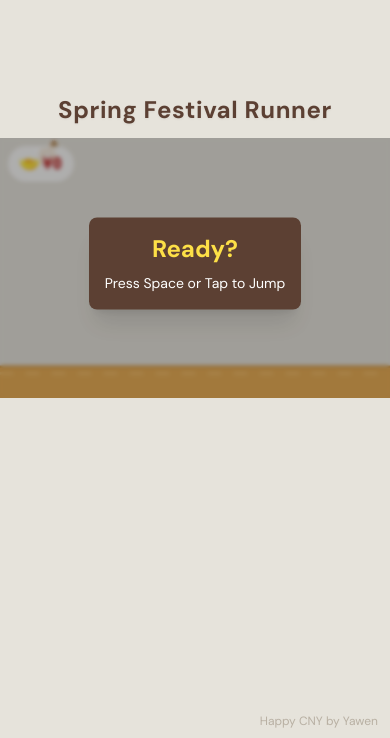
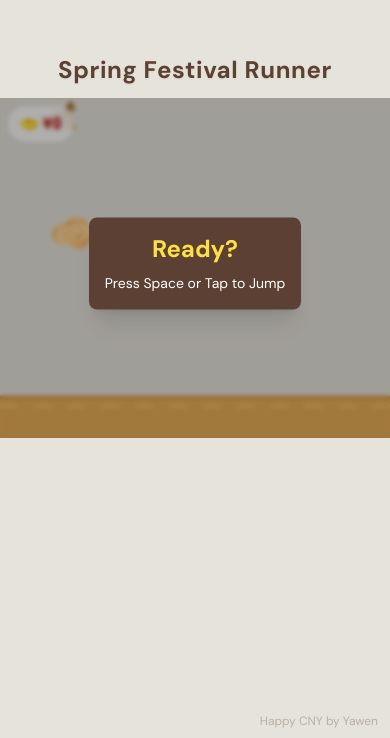
Before and after one commit to Yawenjenny/spring-festival-runner, a React (Vite) app: page / in a window 390 px wide. Shown: the part 106-844 px from the top of the page. Built offline with nearby package versions, Linux system fonts and the light colour scheme.

Commit message:
Zoom up game area by 30% (width 460px) for mobile

```diff
--- a/constants.ts
+++ b/constants.ts
@@ -1,6 +1,6 @@
 import { GameConfig } from './types';
 
-export const CANVAS_WIDTH = 600;
+export const CANVAS_WIDTH = 460;
 export const CANVAS_HEIGHT = 400;
 
 export const CONFIG: GameConfig = {
```
